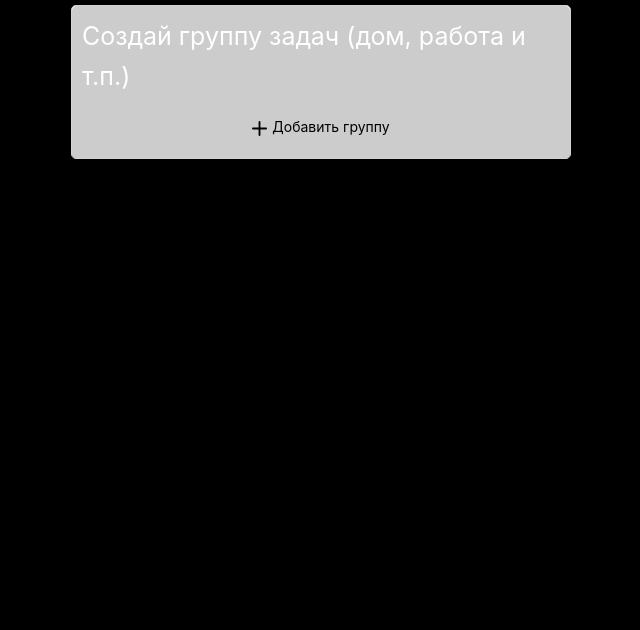
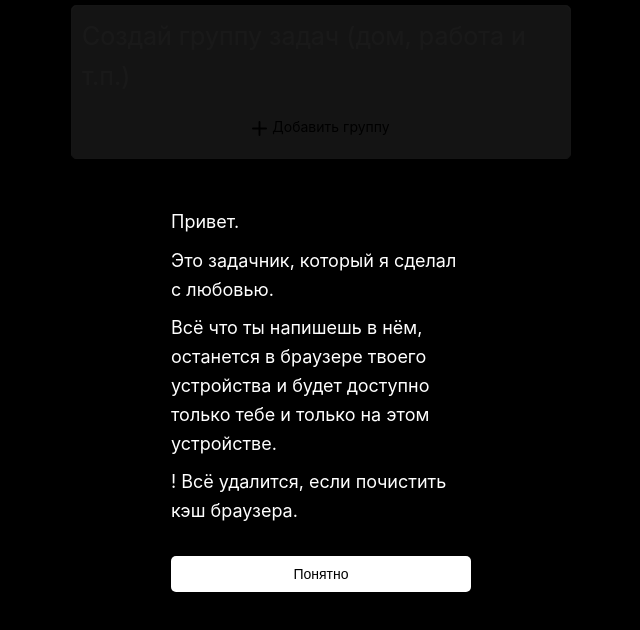
Before and after one commit to sergdevguy/sergdevguy.github.io, a Next.js app: page /todo in a window 1280 px wide. Shown: the top 630 px of the page, without its empty margins (319-959 px from the left). Built offline with nearby package versions, Linux system fonts and the light colour scheme.

Commit message:
Add starting instruction.

```diff
--- a/components/todo/App.js
+++ b/components/todo/App.js
@@ -6,6 +6,7 @@ import s from './App.module.scss';
 function AppRefactoring() {
     const [tasks, setTasks] = useState([]);
     const [activeTaskList, setActiveTaskList] = useState([]);
+    const [unknown, setUnknown] = useState(false);
 
     useEffect(() => {
         setTasks(JSON.parse(localStorage.getItem("todo")) || []);
@@ -15,6 +16,13 @@ function AppRefactoring() {
         localStorage.setItem('todo', JSON.stringify(tasks));
         filterActiveTask(tasks);
     }, [tasks]);
+
+    useEffect(() => {
+        if (!localStorage.getItem('unknown')) {
+            setUnknown(true);
+            localStorage.setItem('unknown', 'false');
+        }
+    }, []);
 
     // sidebar
     const addTask = (task) => {
@@ -101,6 +109,18 @@ function AppRefactoring() {
 
     return (
         <div className={s["todo"] + ' ' + 'todo-colors'}>
+            {
+                unknown &&
+                <div className={s["todo__instruction"]}>
+                    <div className={s["todo__instruction-container"]}>
+                        <div className={s["_text"]}>Привет.</div>
+                        <div className={s["_text"]}>Это задачник, который я сделал с любовью.</div>
+                        <div className={s["_text"]}>Всё что ты напишешь в нём, останется в браузере твоего устройства и будет доступно только тебе и только на этом устройстве.</div>
+                        <div className={s["_text"]}>! Всё удалится, если почистить кэш браузера.</div>
+                        <button className="button" onClick={() => setUnknown(false)}>Понятно</button>
+                    </div>
+                </div>
+            }
             <Sidebar
                 tasks={tasks}
                 addTask={addTask}
--- a/components/todo/App.module.scss
+++ b/components/todo/App.module.scss
@@ -7,4 +7,37 @@
   font-size: 14px;
   background: #ffffff;
   border-radius: 5px;
+
+  &__instruction {
+    position: fixed;
+    left: 0;
+    top: 0;
+    width: 100vw;
+    height: 100vh;
+    display: flex;
+    justify-content: center;
+    background: rgba(0, 0, 0, 0.9);
+
+    &-container {
+      max-width: 300px;
+      width: 100%;
+      height: 100%;
+      display: flex;
+      flex-direction: column;
+      justify-content: center;
+
+      & > ._text {
+        color: #ffffff;
+        font-size: 18px;
+
+        &:not(:last-child) {
+          margin-bottom: 10px;
+        }
+      }
+
+      button {
+        margin-top: 20px;
+      }
+    }
+  }
 }
```
